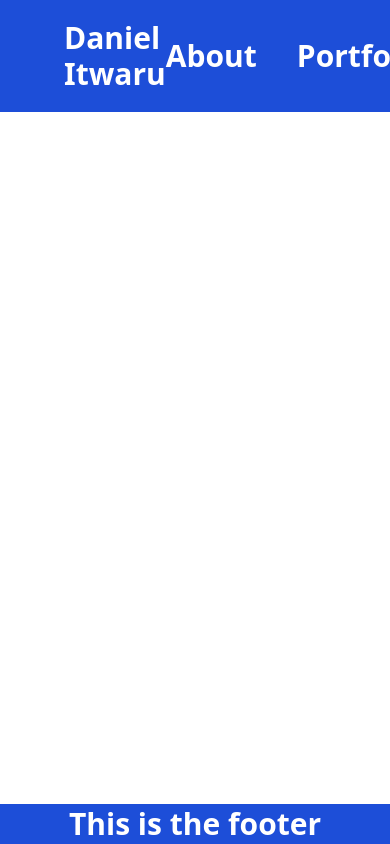
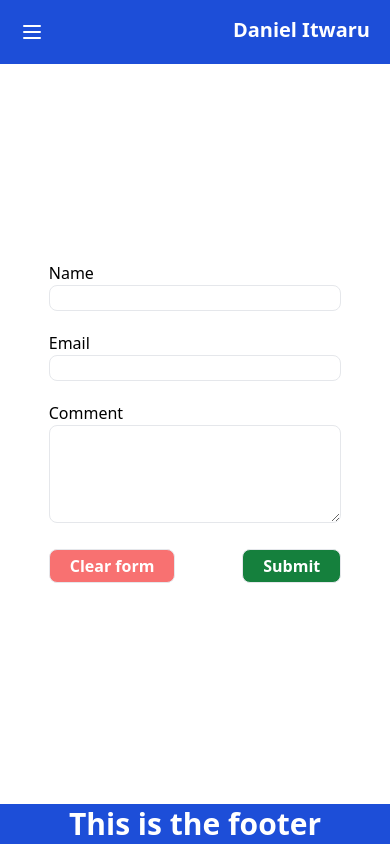
Before and after one commit to ditwaru/portfolio, a Next.js app: page /contact in a window 390 px wide. Built offline with nearby package versions, Linux system fonts and the light colour scheme.

Commit message:
hamburger menu

```diff
--- a/components/Layout.tsx
+++ b/components/Layout.tsx
@@ -3,5 +3,5 @@ import Footer from './Footer';
 import Navbar from './Navbar';
 
 export default function Layout({children}: {children: ReactNode}) {
-    return (<><Navbar /><div className='h-screen pb-6'>{children}</div><Footer /></>)
+    return (<><Navbar /><div className='flex min-h-screen flex-col items-center justify-center py-2'>{children}</div><Footer /></>)
 }
--- a/components/Navbar.tsx
+++ b/components/Navbar.tsx
@@ -1,9 +1,20 @@
 import Link from 'next/link'
+import { useState } from 'react'
+
 
 export default function Navbar() {
-    return (<nav className='bg-blue-700 text-white flex justify-between items-center px-16 font-bold text-3xl py-5 fixed top-0 w-screen'>
-        <Link href='/'>Daniel Itwaru</Link>
-        <ol className='flex space-x-10'>
+    const [hamburgerOpen, setHamburgerOpen] = useState(false);
+
+    return (<nav className={`bg-blue-700 text-white flex flex-col md:flex-row ${!hamburgerOpen && 'items-center justify-between'} py-4 px-5 font-bold text-xl fixed top-0 w-screen transition-all duration-300 h-16 ${hamburgerOpen && 'h-40'}`}>
+        <div className='flex justify-between w-full h-full'>
+            <button onClick={() => {setHamburgerOpen(!hamburgerOpen)}}>
+                <svg className="w-6 h-6" fill="none" viewBox="0 0 24 24" stroke="currentColor">
+                    <path stroke-linecap="round" stroke-linejoin="round" stroke-width="2" d="M4 6h16M4 12h16M4 18h16" />
+                </svg>
+            </button>
+            <Link href='/'>Daniel Itwaru</Link>
+        </div>
+        <ol className={`pt-2 ${!hamburgerOpen && 'hidden pt-0'}`}>
             <li><Link href='/about'>About</Link></li>
             <li><Link href='/portfolio'>Portfolio</Link></li>
             <li><Link href='/contact'>Contact</Link></li>
--- a/pages/contact.tsx
+++ b/pages/contact.tsx
@@ -1,3 +1,34 @@
+import { useState } from "react"
+
 export default function Contact () {
-    return <main>this is the contact page</main>
+    const [name, setName] = useState('');
+    const [email, setEmail] = useState('');
+    const [comment, setComment] = useState('');
+
+    const clearForm = (e) => {
+        e.preventDefault();
+        setName('');
+        setEmail('');
+        setComment('');
+    }
+    return (<main className='w-3/4 max-w-lg'>
+        <form className='flex flex-col space-y-5'>
+            <div>
+                <label htmlFor='name'>Name</label>
+                <input type='text' name='name' id='name' className='border rounded-lg w-full' value={name} onChange={(e) => setName(e.target.value)} />
+            </div>
+            <div>
+                <label htmlFor='email'>Email</label>
+                <input type='email' name='email' id='email' className='border rounded-lg w-full' value={email} onChange={(e) => setEmail(e.target.value)} />
+            </div>
+            <div>
+                <label htmlFor='comment'>Comment</label>
+                <textarea name='comment' id='comment' rows={4} className='border rounded-lg w-full' value={comment} onChange={(e) => setComment(e.target.value)} />
+            </div>
+            <div className='flex justify-between space-x-10'>
+                <button className='border rounded-lg bg-red-400 px-5 py-1 text-white font-semibold cursor' onClick={(e) => clearForm(e)}>Clear form</button>
+                <button className='border rounded-lg bg-green-700 px-5 py-1 text-white font-semibold cursor' type='submit'>Submit</button>
+            </div>
+        </form>
+    </main>)
 }
--- a/pages/index.tsx
+++ b/pages/index.tsx
@@ -1,9 +1,8 @@
 import Head from 'next/head'
-import Navbar from '../components/Navbar'
 
 export default function Home() {
   return (
-    <div className="flex min-h-screen flex-col items-center justify-center py-2">
+    <div>
       <Head>
         <title>Create Next App</title>
         <link rel="icon" href="/favicon.ico" />
```
